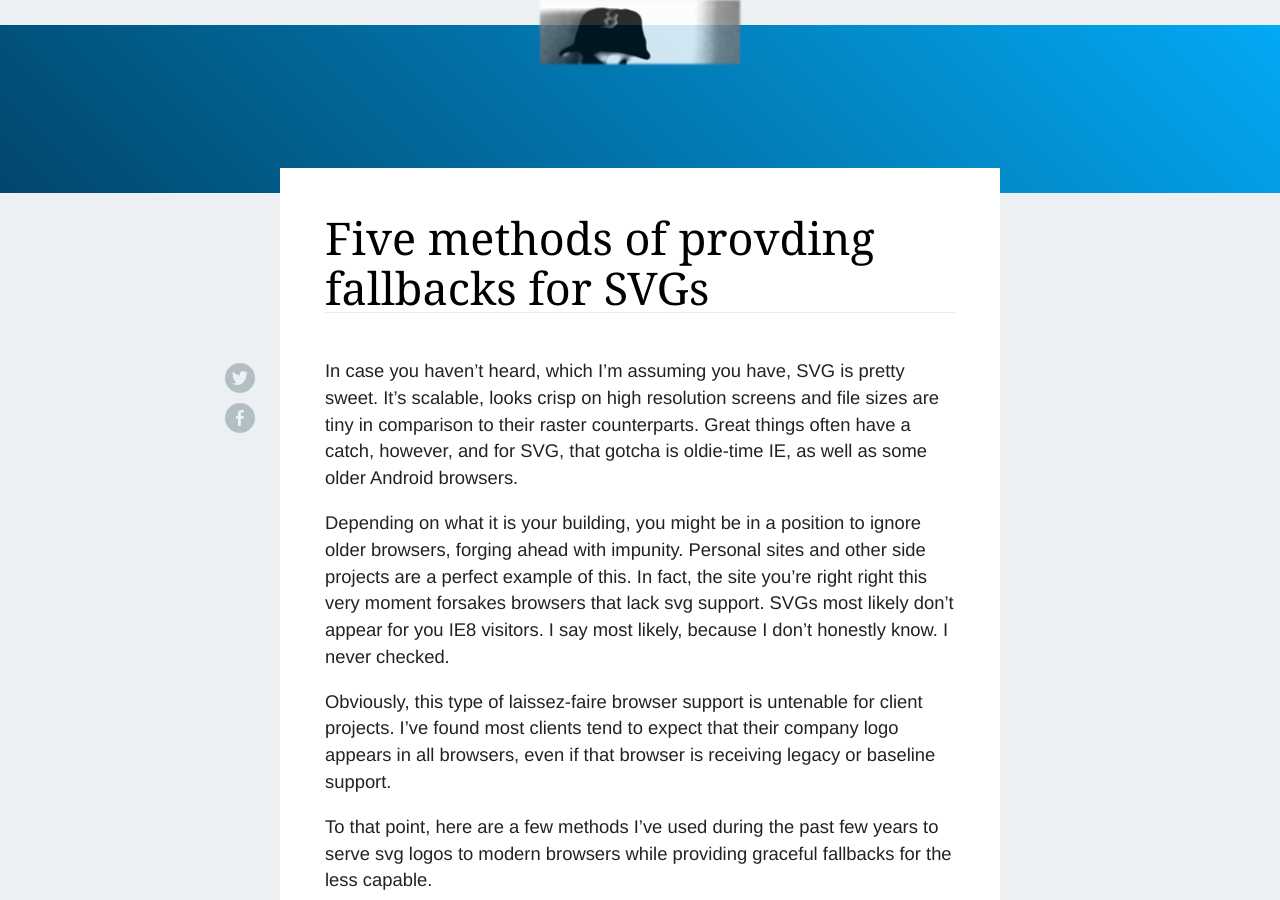
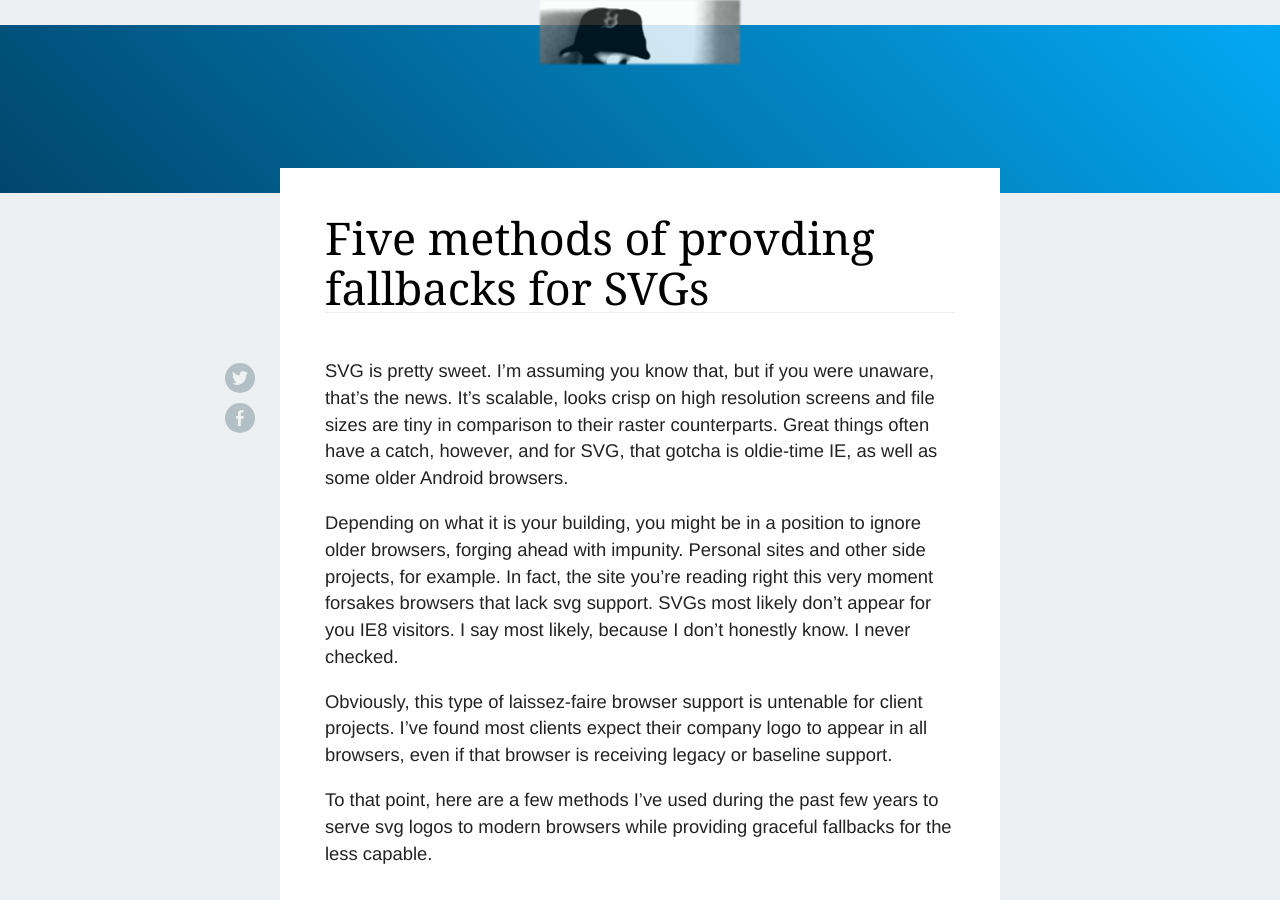
Before and after one commit to gcstaublin/gcstaublin.github.io, a Jekyll site: the page built from _posts/2015-03-07-five-methods-of-providing-fallbacks-for-svg.md, in a window 1280 px wide and 900 px high. Built offline with Jekyll 4.4.1, drawn with Linux system fonts in a browser that asks for light colours; nearby versions of some CDN libraries; comment, search, counter and statistics services are not loaded; some of the changed text lies outside the part shown.

Commit message:
A few tweaks to svg post.

```diff
--- a/_posts/2015-03-07-five-methods-of-providing-fallbacks-for-svg.md
+++ b/_posts/2015-03-07-five-methods-of-providing-fallbacks-for-svg.md
@@ -7,11 +7,11 @@
 ---
 
 
-In case you haven't heard, which I'm assuming you have, SVG is pretty sweet. It's scalable, looks crisp on high resolution screens and file sizes are tiny in comparison to their raster counterparts. Great things often have a catch, however, and for SVG, that gotcha is oldie-time IE, as well as some older Android browsers.
+SVG is pretty sweet. I'm assuming you know that, but if you were unaware, that's the news. It's scalable, looks crisp on high resolution screens and file sizes are tiny in comparison to their raster counterparts. Great things often have a catch, however, and for SVG, that gotcha is oldie-time IE, as well as some older Android browsers.
 
-Depending on what it is your building, you might be in a position to ignore older browsers, forging ahead with impunity. Personal sites and other side projects are a perfect example of this. In fact, the site you're right right this very moment forsakes browsers that lack svg support. SVGs most likely don't appear for you IE8 visitors. I say most likely, because I don't honestly know. I never checked.
+Depending on what it is your building, you might be in a position to ignore older browsers, forging ahead with impunity. Personal sites and other side projects, for example. In fact, the site you're reading right this very moment forsakes browsers that lack svg support. SVGs most likely don't appear for you IE8 visitors. I say most likely, because I don't honestly know. I never checked.
 
-Obviously, this type of laissez-faire browser support is untenable for client projects. I've found most clients tend to expect that their company logo appears in all browsers, even if that browser is receiving legacy or baseline support.
+Obviously, this type of laissez-faire browser support is untenable for client projects. I've found most clients expect their company logo to appear in all browsers, even if that browser is receiving legacy or baseline support.
 
 To that point, here are a few methods I've used during the past few years to serve svg logos to modern browsers while providing graceful fallbacks for the less capable.
 
```
Also changed, not shown: other parts of _posts/2015-03-07-five-methods-of-providing-fallbacks-for-svg.md (+2 -2 lines).
